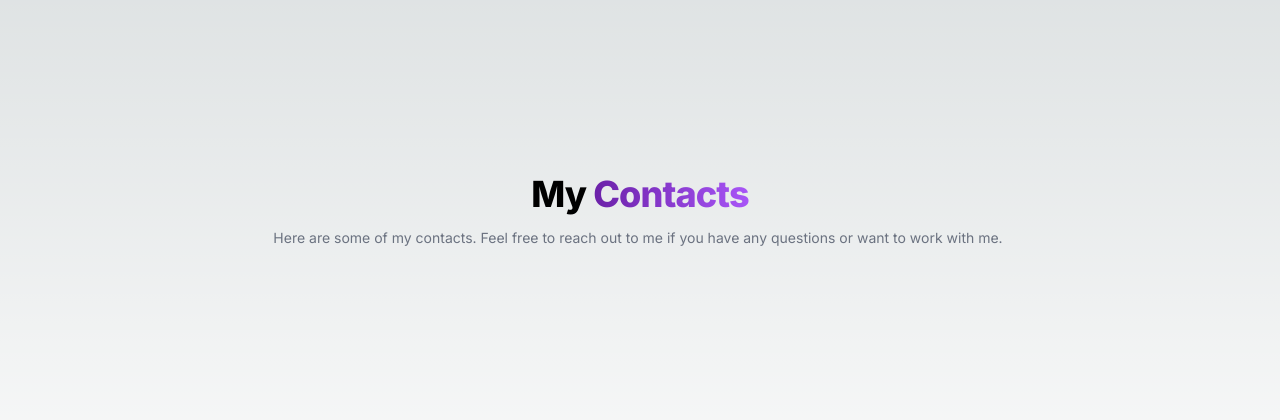
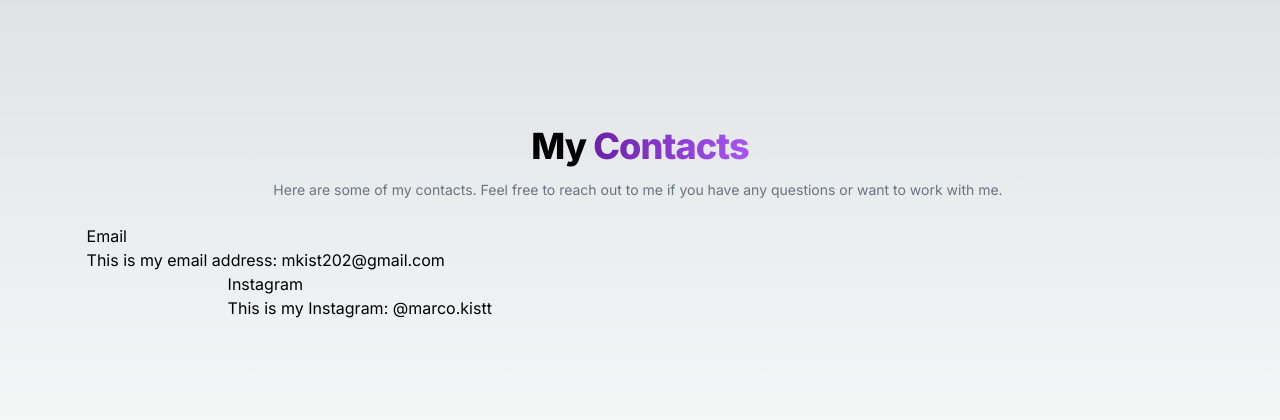
Before and after one commit to sotsuna/portfolio, a Next.js app: page /contact in a window 1280 px wide. Shown: the part 184-604 px from the top of the page. Built offline with nearby package versions, Linux system fonts and the light colour scheme.

Commit message:
added index to contact page so it doesnt show a totally blank page

```diff
--- a/app/contact/page.tsx
+++ b/app/contact/page.tsx
@@ -1,5 +1,6 @@
 import Hero from "@/components/Hero";
 import Paragraph from "@/components/Paragraph";
+import Card from "@/components/Card";
 
 const Projects = () => {
     return (
@@ -22,6 +23,24 @@
                 />
 
             </section>
+
+            <section className="grid grid-cols-1 gap-4 md:grid-cols-2 lg:grid-cols-3">
+
+                <Card
+                    title="Email"
+                    description="This is my email address: mkist202@gmail.com"
+                />
+            </section>
+
+
+            <section className="grid grid-cols-1 gap-4 md:grid-cols-2 lg:grid-cols-3">
+
+                <Card
+                    title="Instagram"
+                    description="This is my Instagram: @marco.kistt"
+                />
+
+            </section>
         </div>
     );
 }
```
